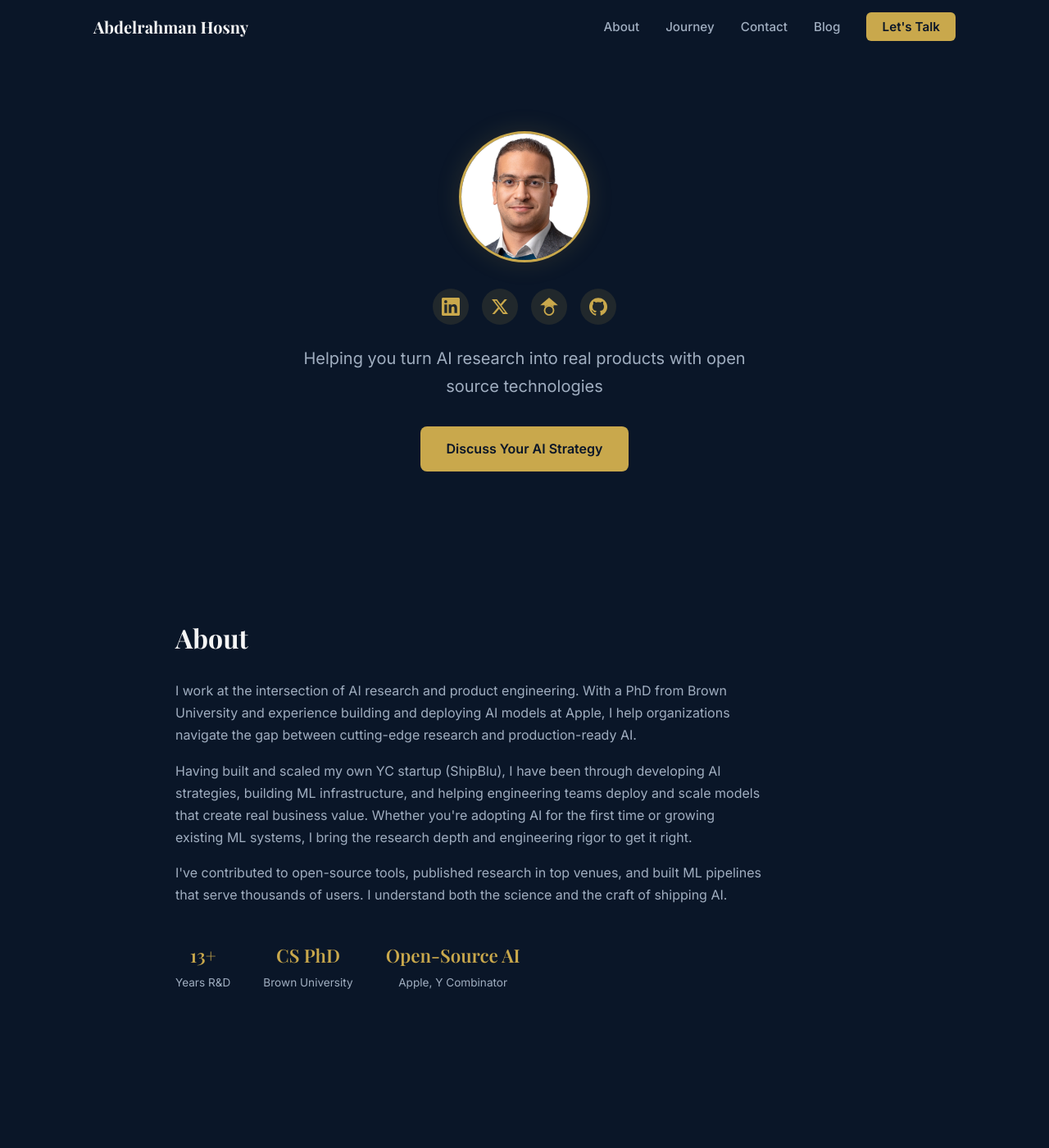
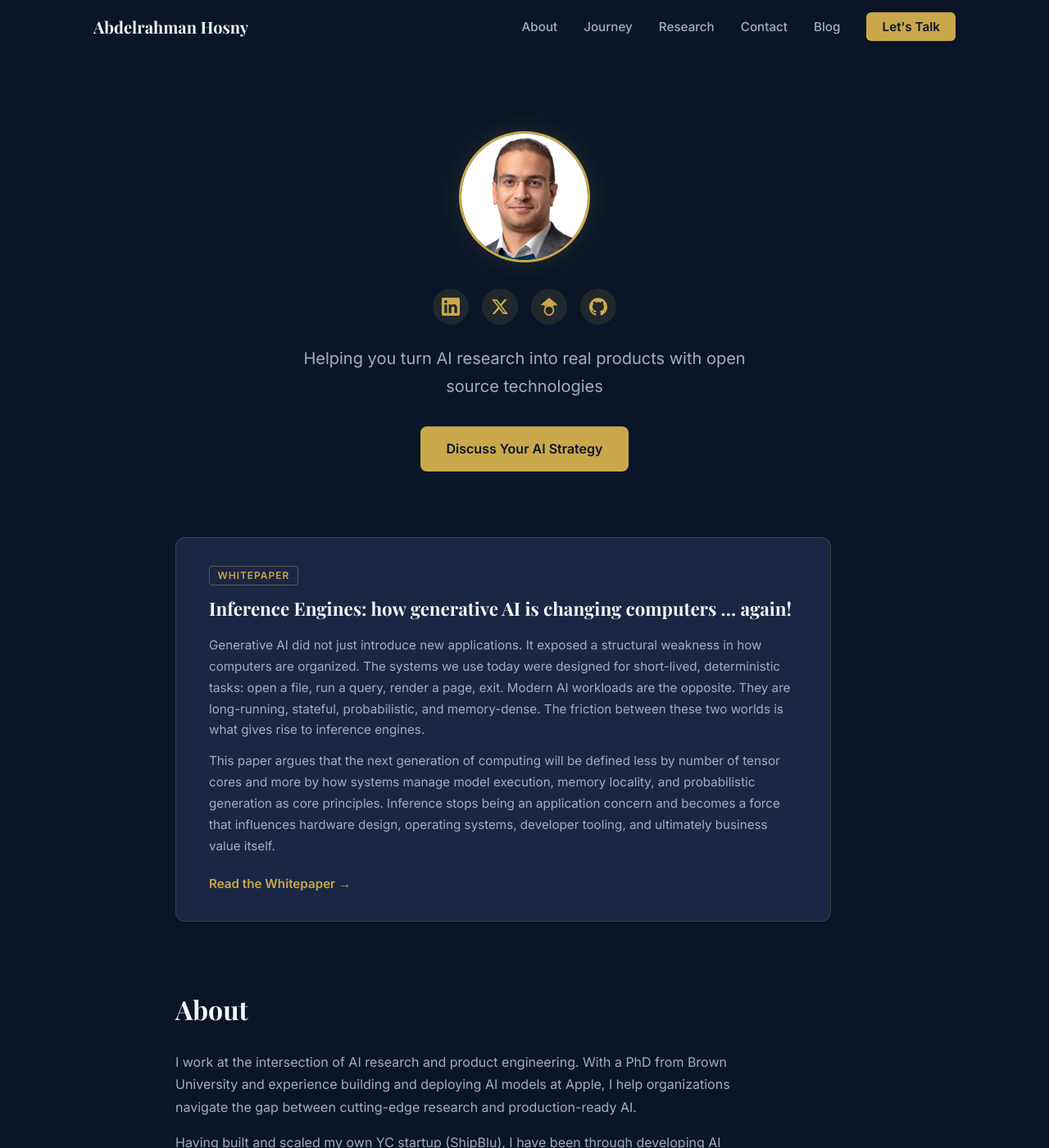
Before and after one commit to abdelrahmanhosny/abdelrahmanhosny.github.io, a Jekyll site: the page built from index.html, in a window 1280 px wide and 1400 px high. Shown: the whole window at 82% size. Built offline with Jekyll 4.4.1, drawn with Linux system fonts in a browser that asks for light colours; a script that is not in the unit is left out.

Commit message:
add white paper

```diff
--- a/_includes/nav.html
+++ b/_includes/nav.html
@@ -9,6 +9,7 @@
     <ul class="nav-links" id="navLinks">
       <li><a href="/#about">About</a></li>
       <li><a href="/#journey">Journey</a></li>
+      <li><a href="/#research">Research</a></li>
       <li><a href="/#contact">Contact</a></li>
       <li><a href="/blog/">Blog</a></li>
       <li><a href="/#contact" class="nav-cta">Let's Talk</a></li>
--- a/assets/css/styles.css
+++ b/assets/css/styles.css
@@ -58,7 +58,8 @@ a:hover { text-decoration: underline; }
 .nav-toggle.open span:nth-child(3) { transform: rotate(-45deg) translate(5px, -5px); }
 
 /* === Hero === */
-.hero { text-align: center; padding: 10rem 1.5rem 5rem; }
+.hero { text-align: center; padding: 10rem 1.5rem 3rem; }
+.hero .container { display: flex; flex-direction: column; align-items: center; }
 .hero-headshot { margin-bottom: 1.5rem; }
 .hero-headshot img {
   width: 160px; height: 160px; border-radius: 50%; object-fit: cover;
@@ -82,7 +83,7 @@ a:hover { text-decoration: underline; }
 .btn-gold:hover { opacity: 0.9; text-decoration: none; }
 
 /* === About === */
-.about { padding: 6rem 0; }
+.about { padding: 3rem 0; }
 .about h2 { font-size: 2rem; margin-bottom: 1.5rem; }
 .about-text p { color: var(--gray); margin-bottom: 1rem; max-width: 720px; }
 .stats-row {
@@ -93,7 +94,7 @@ a:hover { text-decoration: underline; }
 .stat-label { font-size: 0.85rem; color: var(--gray); }
 
 /* === Journey === */
-.journey { padding: 6rem 0 4rem; }
+.journey { padding: 3rem 0 2rem; }
 .journey h2 { font-size: 2rem; margin-bottom: 1.5rem; }
 .journey-scroll {
   display: flex; gap: 1.25rem; overflow-x: auto; scroll-behavior: smooth;
@@ -129,8 +130,30 @@ a:hover { text-decoration: underline; }
   border: 2px solid var(--navy);
 }
 
+/* === Thought Leadership === */
+.thought-leadership { padding: 2rem 0; }
+.whitepaper-card {
+  display: block; background: var(--navy-light); border-radius: 12px;
+  padding: 2rem 2.5rem; border: 1px solid rgba(201,168,76,0.2);
+  transition: border-color 0.2s; max-width: 800px;
+}
+.whitepaper-card:hover { border-color: var(--gold); text-decoration: none; }
+.whitepaper-meta { margin-bottom: 0.75rem; }
+.whitepaper-type {
+  font-size: 0.75rem; font-weight: 600; letter-spacing: 0.08em;
+  text-transform: uppercase; color: var(--gold);
+  border: 1px solid rgba(201,168,76,0.4); border-radius: 4px;
+  padding: 0.2rem 0.6rem;
+}
+.whitepaper-title {
+  font-family: var(--font-heading); font-size: 1.4rem;
+  color: var(--white); margin: 0.75rem 0 1rem; line-height: 1.4;
+}
+.whitepaper-desc { color: var(--gray); font-size: 0.95rem; margin-bottom: 0.75rem; }
+.whitepaper-cta { display: inline-block; color: var(--gold); font-weight: 600; font-size: 0.95rem; margin-top: 0.5rem; }
+
 /* === Contact === */
-.contact { padding: 6rem 0; text-align: center; }
+.contact { padding: 3rem 0; text-align: center; }
 .contact h2 { font-size: 2rem; margin-bottom: 2rem; }
 .tally-placeholder {
   background: var(--navy-light); border-radius: 12px; padding: 3rem;
--- a/index.html
+++ b/index.html
@@ -27,6 +27,21 @@ image: /assets/images/Headshot.webp
     </div>
     <h1 class="hero-tagline">Helping you turn AI research into real products with open source technologies</h1>
     <a href="#contact" class="btn btn-gold">Discuss Your AI Strategy</a>
+  </div>
+</section>
+
+<!-- Thought Leadership -->
+<section class="thought-leadership" id="research">
+  <div class="container">
+    <a href="https://ubuntu.com/engage/inference-engines" target="_blank" rel="noopener" class="whitepaper-card">
+      <div class="whitepaper-meta">
+        <span class="whitepaper-type">Whitepaper</span>
+      </div>
+      <h3 class="whitepaper-title">Inference Engines: how generative AI is changing computers … again!</h3>
+      <p class="whitepaper-desc">Generative AI did not just introduce new applications. It exposed a structural weakness in how computers are organized. The systems we use today were designed for short-lived, deterministic tasks: open a file, run a query, render a page, exit. Modern AI workloads are the opposite. They are long-running, stateful, probabilistic, and memory-dense. The friction between these two worlds is what gives rise to inference engines.</p>
+      <p class="whitepaper-desc">This paper argues that the next generation of computing will be defined less by number of tensor cores and more by how systems manage model execution, memory locality, and probabilistic generation as core principles. Inference stops being an application concern and becomes a force that influences hardware design, operating systems, developer tooling, and ultimately business value itself.</p>
+      <span class="whitepaper-cta">Read the Whitepaper &rarr;</span>
+    </a>
   </div>
 </section>
 
```
